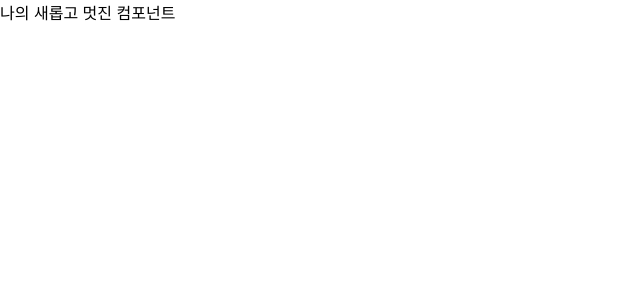
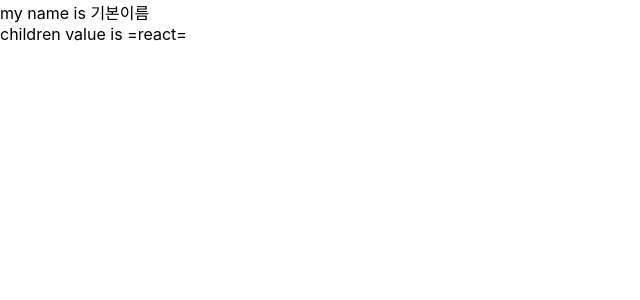
Before and after one commit to changu100/react_skills, a React (Create React App) app in the folder hello-react/: page / in a window 1280 px wide. Shown: the top 300 px of the page, without its empty margins (0-640 px from the left). Built offline with nearby package versions, Linux system fonts and the light colour scheme.

Commit message:
p 95 props.children

```diff
--- a/hello-react/src/App.js
+++ b/hello-react/src/App.js
@@ -4,7 +4,7 @@ import MyComponent from './MyComponent';
 function App() {
   const name = '리액트';
   return (
-    <MyComponent/>
+    <MyComponent>=react=</MyComponent>
   );
 }
 
--- a/hello-react/src/MyComponent.js
+++ b/hello-react/src/MyComponent.js
@@ -1,5 +1,12 @@
 import React from 'react';
-const MyComponent= () =>{
-    return <div>나의 새롭고 멋진 컴포넌트</div>
+const MyComponent= props =>{
+    return (<div>my name is {props.name}<br/>
+    children value is {props.children}
+    </div>)
 };
+
+MyComponent.defaultProps = {
+    name: '기본이름'
+}
+
 export default MyComponent
```
